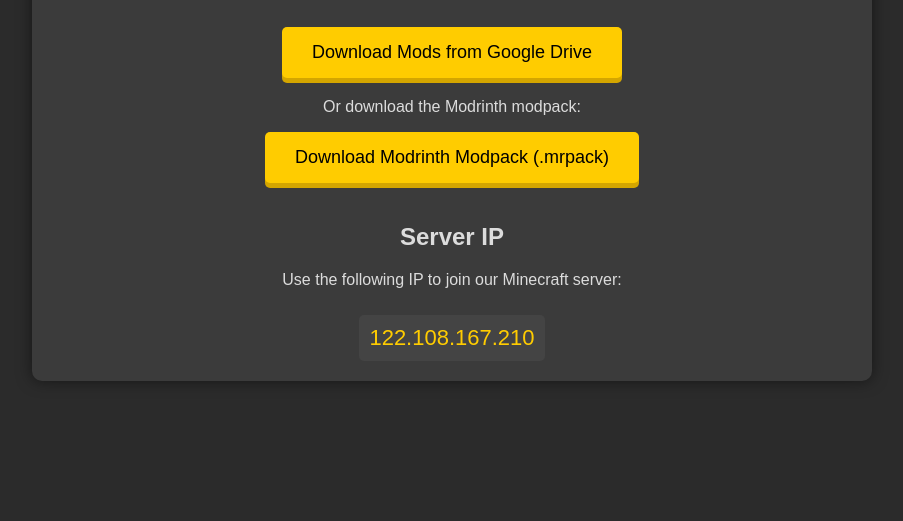
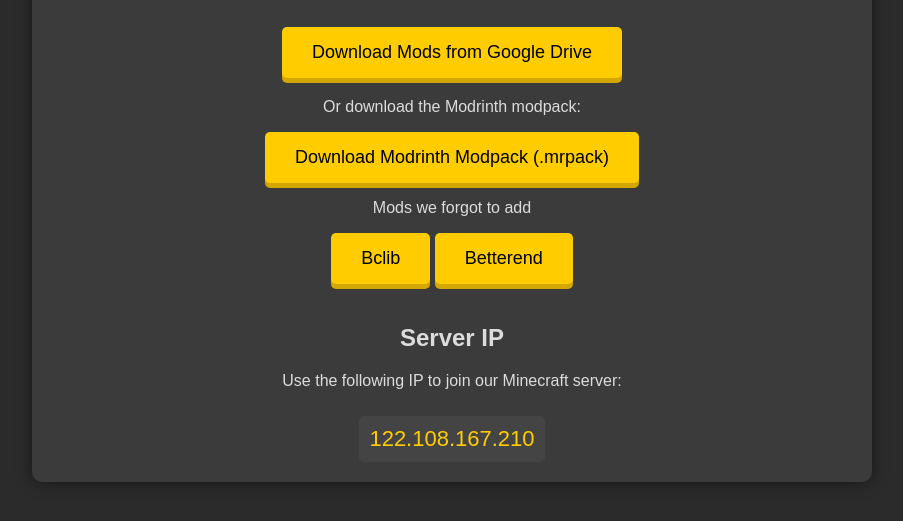
Before and after one commit to LordMozart/server, a plain HTML site: page index.html in a window 1280 px wide. Shown: the part 179-700 px from the top of the page, without its empty margins (188-1091 px from the left). Drawn offline with Linux system fonts and the light colour scheme.

Commit message:
Update index.html

```diff
--- a/index.html
+++ b/index.html
@@ -73,6 +73,12 @@
             <a class="download-link" href="mods/serverMODS 1.0.0.mrpack" download>Download Modrinth Modpack (.mrpack)</a>
         </div>
 
+        <div class="mmod">
+            <p>Mods we forgot to add</p>
+         <a class="download-link" href="https://modrinth.com/mod/bclib" target="_blank">Bclib</a>
+         <a class="download-link" href="https://modrinth.com/mod/betterend" target="_blank">Betterend</a>
+        </div>
+
         <div class="server-info">
             <h2>Server IP</h2>
             <p>Use the following IP to join our Minecraft server:</p>
```
